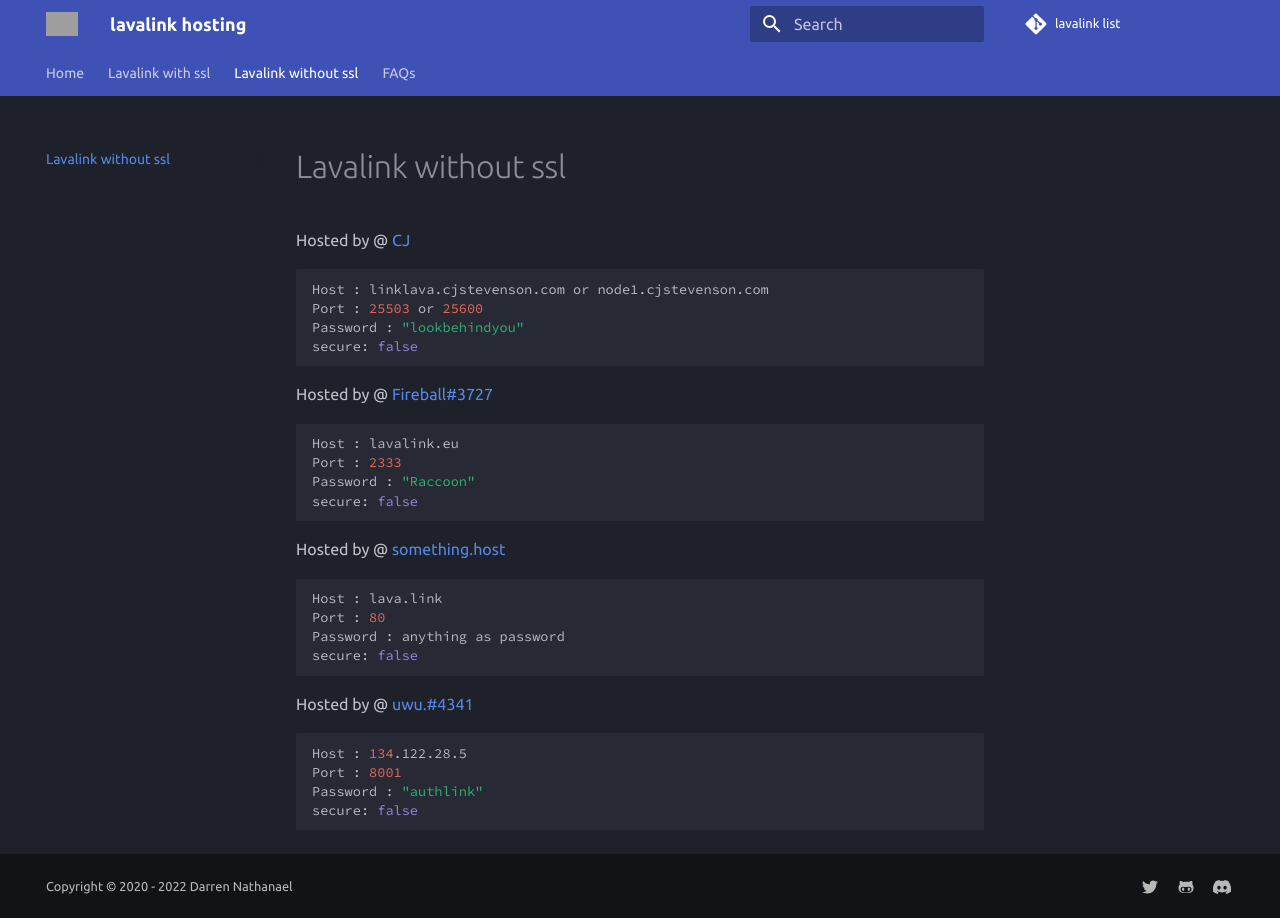
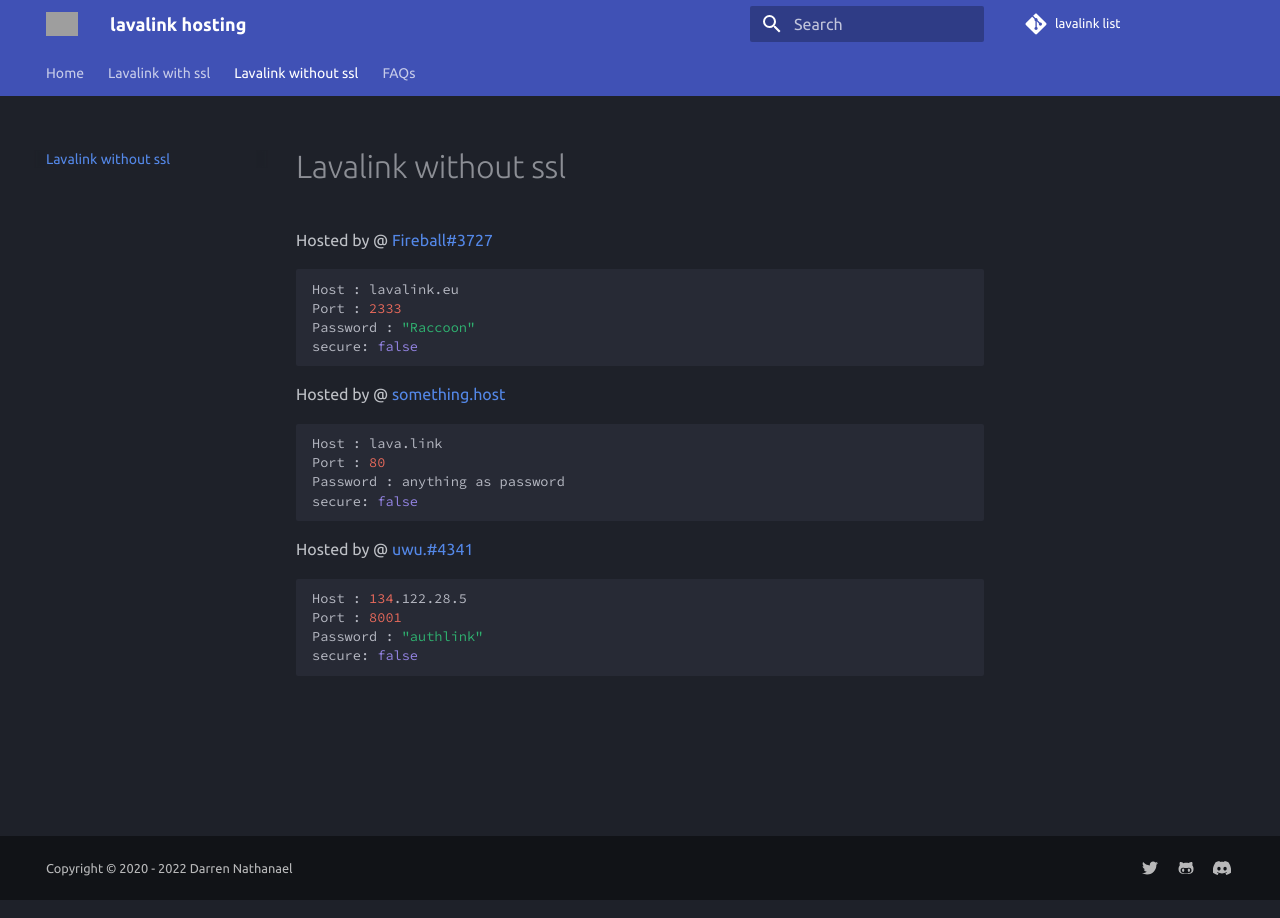
Before and after one commit to DarrenOfficial/lavalink-list, an MkDocs documentation site: the page built from docs/NoSSL/lavalink-without-ssl.md, in a window 1280 px wide. Built offline with MkDocs 1.6.1 and Material for MkDocs 9.7.7, drawn with Linux system fonts in a browser that asks for light colours; comment, search, counter and statistics services are not loaded; grey boxes are pictures that could not be loaded.

Commit message:
CJ Lava down

````diff
--- a/docs/NoSSL/lavalink-without-ssl.md
+++ b/docs/NoSSL/lavalink-without-ssl.md
@@ -5,13 +5,6 @@ description: Without SSL should work out of the box!
 
 ---
 
-Hosted by @ [CJ](https://cjstevenson.com/)
-```bash
-Host : linklava.cjstevenson.com or node1.cjstevenson.com
-Port : 25503 or 25600
-Password : "lookbehindyou"
-secure: false
-```
 Hosted by @ [Fireball#3727](https://www.lavalink.eu)
 ```bash
 Host : lavalink.eu
````
